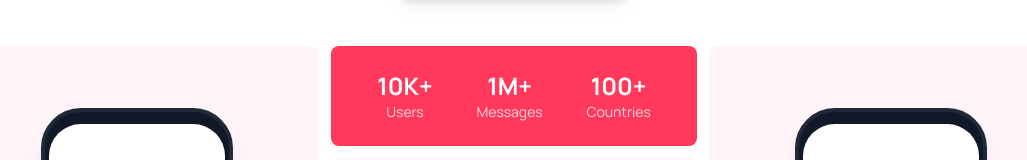
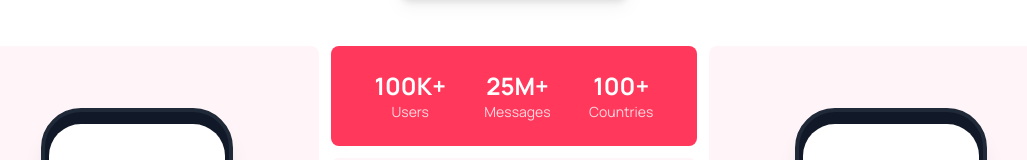
Before and after one commit to diakonovm/yodl-web, a Nuxt app: page / in a window 1280 px wide. Shown: the part 482-642 px from the top of the page, without its empty margins (126-1153 px from the left). Built offline with nearby package versions, Linux system fonts and the light colour scheme.

Commit message:
update metrics

```diff
--- a/app/pages/index.vue
+++ b/app/pages/index.vue
@@ -66,11 +66,11 @@
           <div class="bg-primary rounded-lg p-6 text-white">
             <div class="flex justify-around text-center">
               <div>
-                <div class="text-2xl font-bold">10K+</div>
+                <div class="text-2xl font-bold">100K+</div>
                 <div class="text-sm opacity-80">Users</div>
               </div>
               <div>
-                <div class="text-2xl font-bold">1M+</div>
+                <div class="text-2xl font-bold">25M+</div>
                 <div class="text-sm opacity-80">Messages</div>
               </div>
               <div>
```
